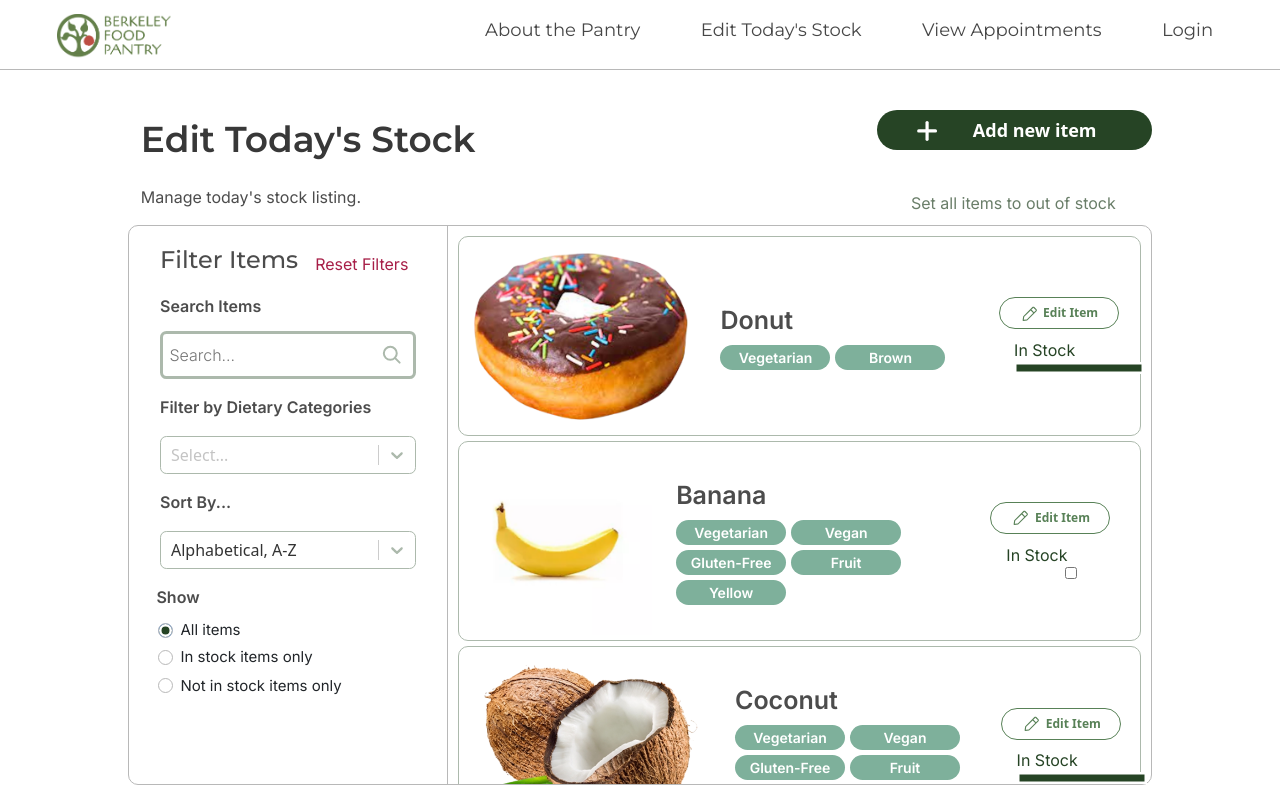
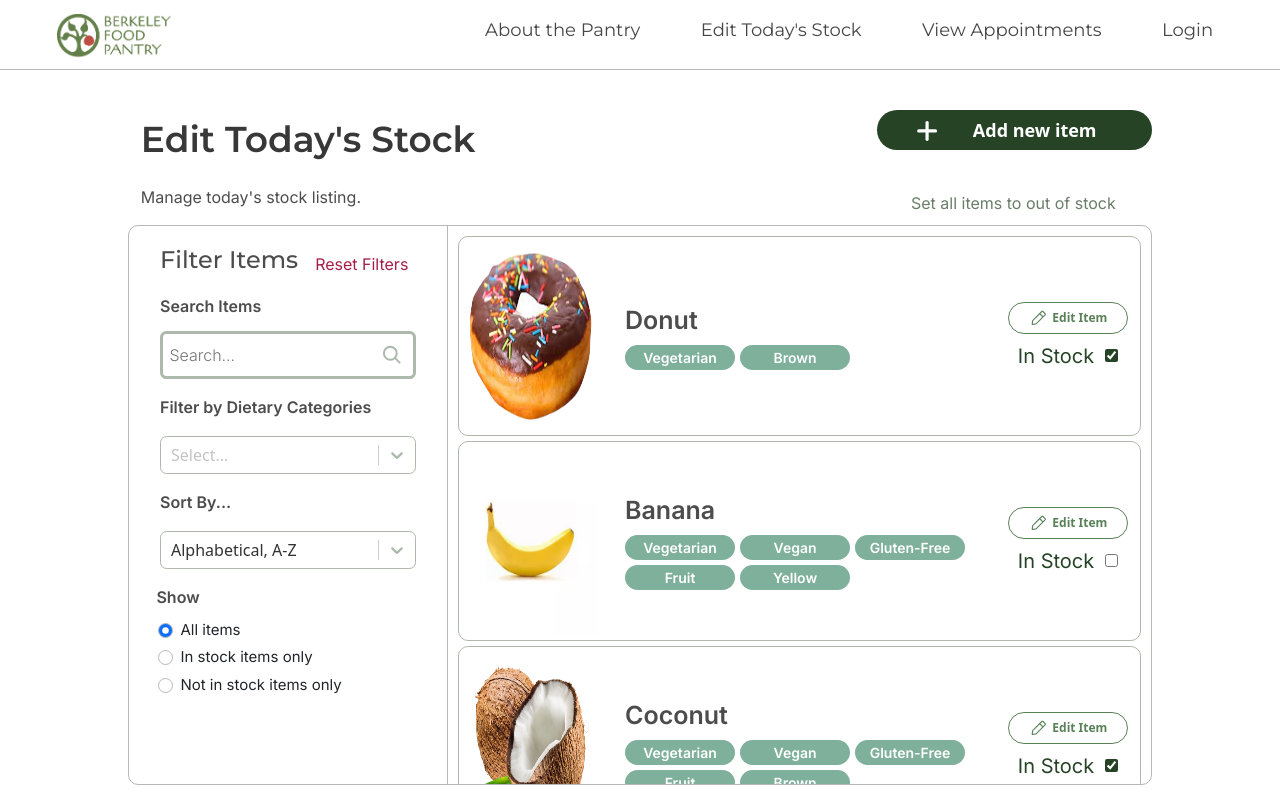
Before and after one commit to codebase-berkeley/berkeley-food-pantry, a React (Create React App) app in the folder client/: page /stockListingAdmin in a window 1280 px wide. Built offline with nearby package versions, Linux system fonts and the light colour scheme.

Commit message:
fixed css for stock listing items

```diff
--- a/client/src/components/Food.css
+++ b/client/src/components/Food.css
@@ -10,6 +10,7 @@
 
 .foodImage {
     height: 100%;
+    width: 20%;
 }
 
 .componentContainer {
@@ -60,12 +61,19 @@
 }
 
 .inStock{
+    display: flex;
     font-family: "Inter";
-    font-size: 16px;
+    align-items: center;
+    justify-content: center;
+    font-size: 20px;
     color: #264425;
-    padding-top: 13%;
-    width: 97px;
+    padding-top: 5%;
+    width: 80%;
+    flex-direction: row;
+    gap: 10%;
 }
+
+
 
 .nameTags {
     display: flex;
@@ -82,7 +90,7 @@
     justify-content: center;
     align-items: center;
     width: 25%;
-    padding-right: 10%;
+
 }
 
 .tagsFormat {
--- a/client/src/components/Food.js
+++ b/client/src/components/Food.js
@@ -9,7 +9,6 @@ function Food(props) {
         console.log("it works");
     }
 
-    console.log(props.in_stock)
     return(
         <div className = "componentContainer">
             <img src={props.image} class="foodImage" alt={props.name}/>
@@ -34,8 +33,9 @@ function Food(props) {
                             </div>
                         </button>
                     </div>
-                    <div style={{paddingLeft: "6%"}} className ="inStock">
-                        <span style={{paddingRight: "11%"}}>In Stock</span>
+                    <div className ="inStock">
+                        <span >In Stock</span>
+
                         <input type="checkbox" checked={props.in_stock} onChange={props.onChange}/>
                     </div>
                 </div>
--- a/client/src/pages/AddFood.css
+++ b/client/src/pages/AddFood.css
@@ -119,8 +119,6 @@ label, input {
     font-size: 2vh;
     font-family: "Montserrat";
     margin-top: 2%;
-    height: 32%;
-    width: 140%;
     border-color: #588157;
   }
 
--- a/client/src/pages/StockListingAdmin.css
+++ b/client/src/pages/StockListingAdmin.css
@@ -296,8 +296,9 @@ input[type="checkbox"], input[type="radio"] {
 input[type="checkbox"]:checked, input[type="radio"]:checked {
     border: 1.5px solid #B8B8B8;
     background-color: solid #264425;
+    accent-color: #264425;
     box-shadow: "transparent";
-    box-shadow: inset 0 0 0 2.5px white, inset 0 0 0 8px #264425;
+
 }
 
 input[type="checkbox"]:hover, input[type="radio"]:hover {
```
